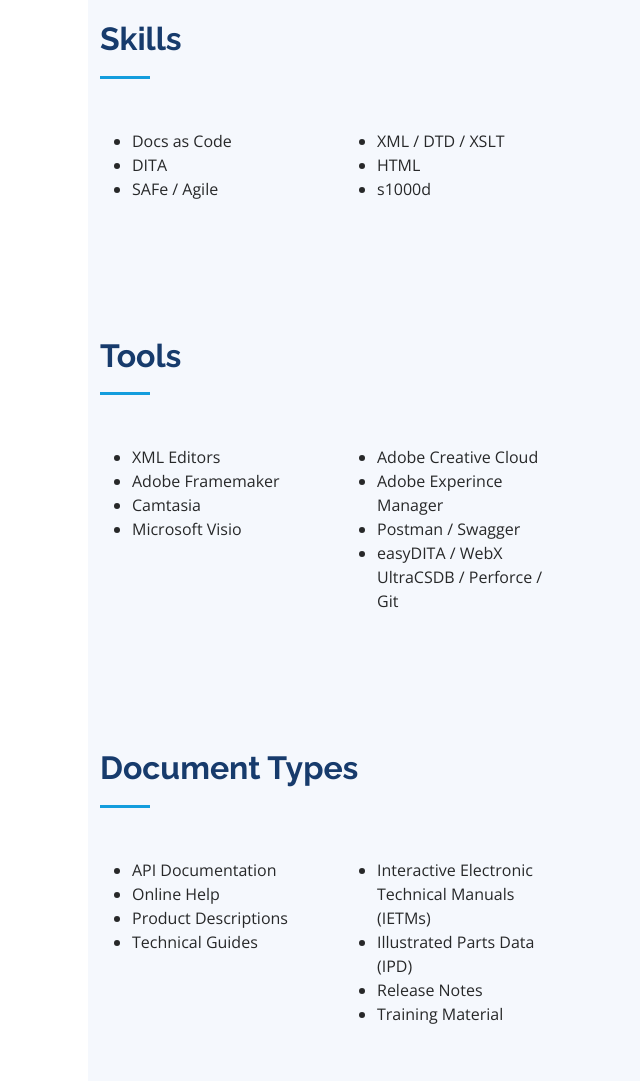
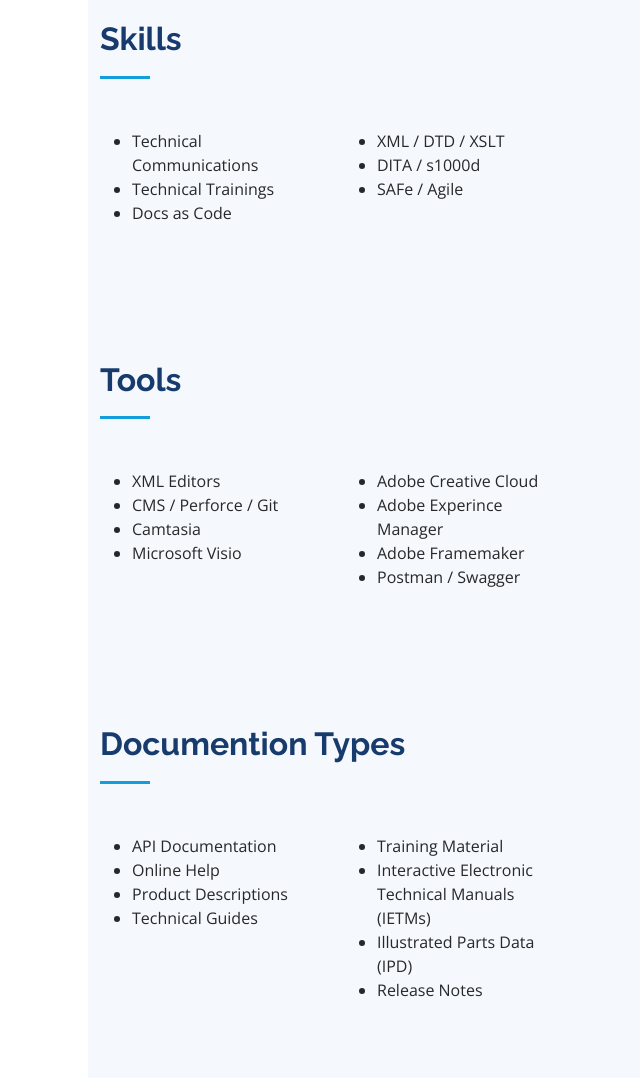
Before and after one commit to veera-linga/profile, a plain HTML site: page index.html in a window 1280 px wide. Shown: the part 1140-2221 px from the top of the page, without its empty margins (212-852 px from the left). Drawn offline with nearby package versions, Linux system fonts and the light colour scheme.

Commit message:
Update index.html

```diff
--- a/index.html
+++ b/index.html
@@ -99,9 +99,9 @@
 
           <div class="col-sm-3" data-aos="fade-up">
 <ul>
+                  <li>Technical Communications</li>
+                  <li>Technical Trainings</li>
                   <li>Docs as Code</li>
-                  <li>DITA</li>
-                  <li>SAFe / Agile</li>
                 </ul>
 
           </div>
@@ -109,8 +109,8 @@
           <div class="col-sm-3" data-aos="fade-up" data-aos-delay="100">
 <ul>
                   <li>XML / DTD / XSLT</li>
-                  <li>HTML</li>
-                  <li>s1000d</li>
+                  <li>DITA / s1000d</li>
+                  <li>SAFe / Agile</li>
                 </ul>
 
         </div>
@@ -132,7 +132,7 @@
           <div class="col-sm-3" data-aos="fade-up">
 <ul>
                   <li>XML Editors</li>
-                  <li>Adobe Framemaker</li>
+                  <li>CMS / Perforce / Git</li>
                   <li>Camtasia</li>
                   <li>Microsoft Visio</li>
                 </ul>
@@ -143,8 +143,8 @@
 <ul>
                   <li>Adobe Creative Cloud</li>
                   <li>Adobe Experince Manager</li>
+                  <li>Adobe Framemaker</li>
                   <li>Postman / Swagger</li>
-                  <li>easyDITA / WebX UltraCSDB / Perforce / Git</li>
                 </ul>
 
         </div>
@@ -157,7 +157,7 @@
       <div class="container">
 
         <div class="section-title">
-          <h2>Document Types</h2>
+          <h2>Documention Types</h2>
         </div>
 <div class="row skills-content">
 
@@ -173,10 +173,10 @@
           <div class="col-sm-3" data-aos="fade-up" data-aos-delay="100">
 
                 <ul>
+                  <li>Training Material</li>
                   <li>Interactive Electronic Technical Manuals (IETMs)</li>
                   <li>Illustrated Parts Data (IPD)</li>
-                  <li>Release Notes</li>
-                  <li>Training Material</li>
+		<li>Release Notes</li>
                 </ul>
           </div>
 
@@ -203,7 +203,8 @@
                 <li>Represents documentation team, SPoC for documentation queries.</li>
                 <li>Trained in SAFe, facilitates PI panning, backlog handling, and scrum meetings.</li>
 				<li>Creates training material and demonstrates new features at product release.</li>
-				<li>Adept in analysing requirement/implementation specifications, business rules, schematic diagrams, engineering drafts, and assembly sheets,.</li>
+		      <li>Handle interviews and onboard new team members.</li>
+				<li>Adept in analysing requirement/implementation specifications, business rules, schematic diagrams, engineering drafts, and assembly sheets.</li>
 				<li>Hands-on experience in creation of story board, Proof of Concept (PoC), and RfQ.</li>
 				<li>Successfully facilitated ISO9001, AS9100C, and TL9000 certification audits.</li>
 				<li>Excellent writing ability and extraordinary attention to details.</li>
@@ -240,7 +241,8 @@
                 <li>Devise documentation plans, project efforts, and measure team’s capacity.</li>
 				<li>Represent technical communications team in PI planning and create backlog for deliverables.</li>
 				<li>Report documentation status regularly to project leaders and communicate risks in advance.</li>
-				<li>Create API documentation, online help files, configuration guides for features, and release notes.</li>
+		      		<li>Handle interviews and onboard new team members. </li>
+		    	  <li>Create API documentation, online help files, configuration guides for features, and release notes.</li>
 				<li>Perform peer reviews to ensure quality of deliverables. Coordinate publishing activities for deliverables.</li>
               </ul>
             </div>
```
